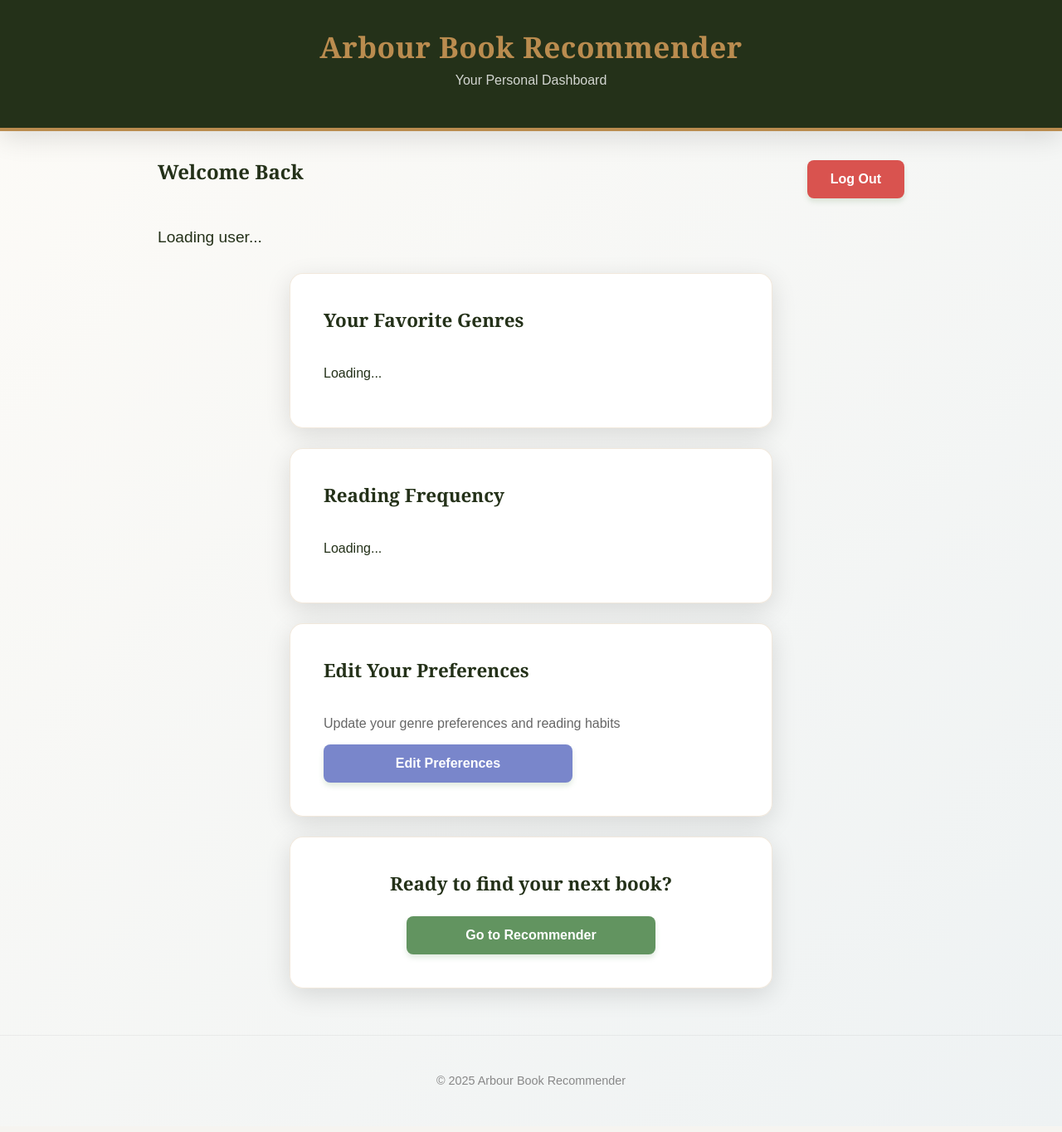
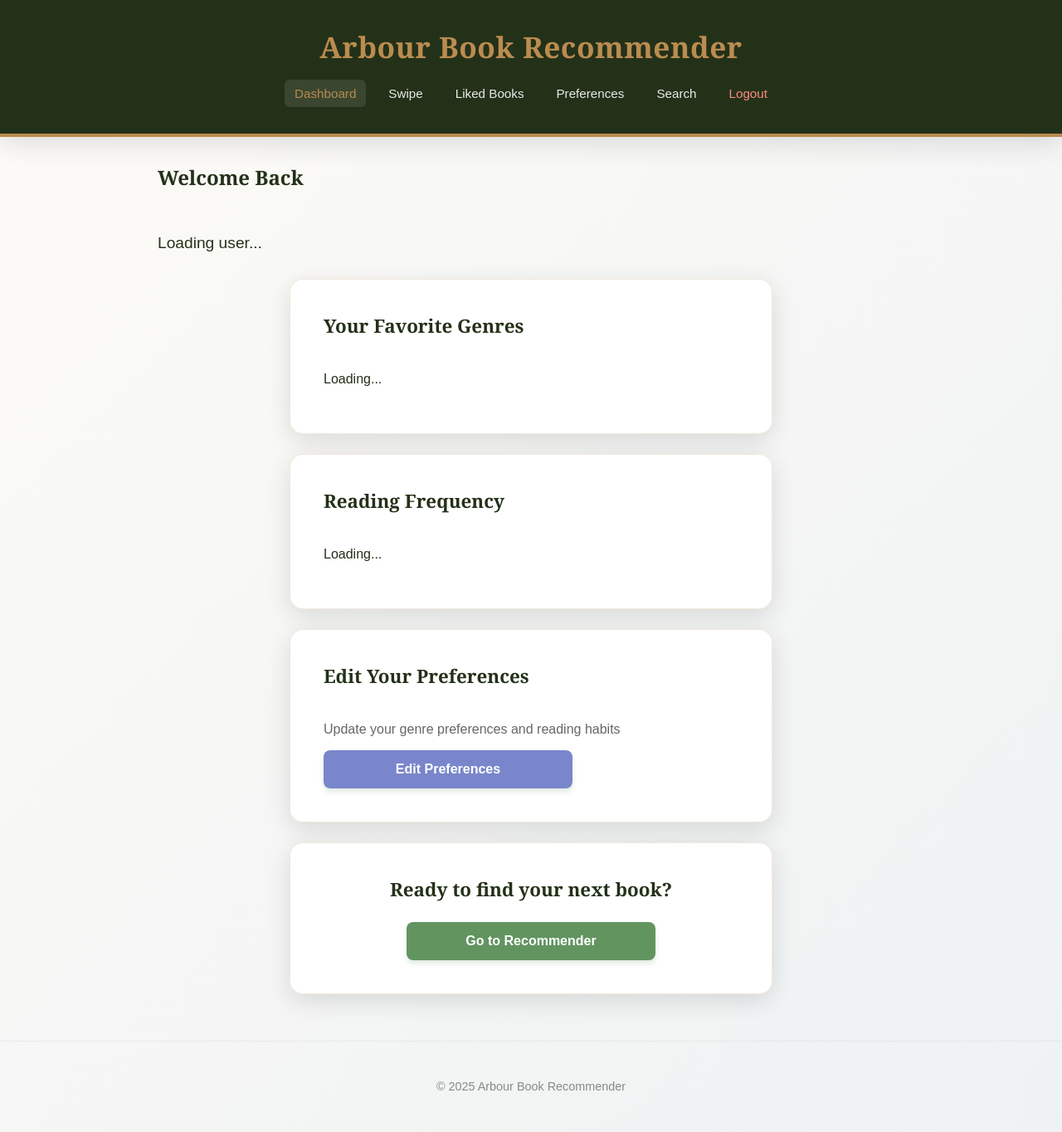
Before and after one commit to X-14/arbour-book-swiper, a Flask app: page /home in a window 1280 px wide. Shown: the whole page at 83% size. Before the commit the page ends 1307 px from the top, so only its background shows below. Run offline with Flask 3, Linux system fonts and the light colour scheme; parts of the project's set-up code (start-up, migrations or seed data) failed here and were passed over; some libraries are stand-ins or nearby versions.

Commit message:
Ensure Dashboard link is on all pages and update Explore implementation

```diff
--- a/app.py
+++ b/app.py
@@ -441,7 +441,66 @@ def search_books():
             'description': book['description']
         })
 
-    return jsonify(results), 200
+@app.route('/api/explore', methods=['GET'])
+def explore_books():
+    """
+    Get 3 recommendations that are OUTSIDE the user's preferred genres.
+    """
+    user_id = request.args.get('user_id')
+    if not user_id:
+        return jsonify([])
+
+    history_list = get_user_swipes(user_id)
+    user_prefs = get_user_preferences(user_id)
+    user_genres = user_prefs.get('genres', []) if user_prefs else []
+
+    # Normalize user genres for exclusion
+    user_genres_lower = set(g.lower() for g in user_genres)
+
+    explore_results = []
+
+    # We want high quality books (likely popular or high similarity to avg)
+    # but strictly NOT in the user's genre list.
+
+    for book_id in BOOK_DATA.index:
+        if str(book_id) in history_list:
+            continue
+
+        book = BOOK_DATA.loc[book_id]
+        book_genres_str = str(book.get('genres', '')).lower()
+
+        # Check if book intersects with ANY user genre
+        has_overlap = any(ug in book_genres_str for ug in user_genres_lower)
+
+        if not has_overlap:
+             # This book is "Different".
+             # We rank by general content popularity/similarity to ensure quality.
+             idx = BOOK_DATA.index.get_loc(book_id)
+             score = COSINE_SIM[idx].mean() # Use average similarity as a proxy for "centrality/quality"
+
+             explore_results.append((book_id, score, book))
+
+    # Sort by score descending
+    explore_results.sort(key=lambda x: x[1], reverse=True)
+
+    # Return top 3
+    final_output = []
+    for book_id, score, book in explore_results[:3]:
+        # Normalize score for display (similar to other endpoints)
+        # Explore scores are just raw cosine mean (0.0-1.0 typically low 0.1-0.3)
+        # We'll apply a visual boost for the user "Match" feeling.
+        display_score = f"{min(score * 3.0 * 100, 98.0):.1f}% Match"
+
+        final_output.append({
+            'book_id': str(book_id),
+            'title': book['title'],
+            'author': book.get('author', 'Unknown'),
+            'image_url': book['image_url'],
+            'description': book['description'],
+            'score': display_score
+        })
+
+    return jsonify(final_output), 200
 
 @app.route('/api/save_preferences', methods=['POST'])
 def save_preferences():
--- a/static/js/homepage.js
+++ b/static/js/homepage.js
@@ -56,12 +56,106 @@ onAuthStateChanged(auth, async (user) => {
 
   const data = userDoc.data();
 
-  document.getElementById("genreList").textContent =
-    data.genres ? data.genres.join(", ") : "Not set";
+  data.genres ? data.genres.join(", ") : "Not set";
 
   document.getElementById("freqInfo").textContent =
     data.frequency || "Not set";
+
+  // LOAD EXPLORE SECTION
+  loadExploreBooks(user.uid);
+
+  // Update nav link for Swipe (current page)
+  const navSwipe = document.getElementById("navSwipe");
+  if (navSwipe) navSwipe.href = `/recommendation?user_id=${user.uid}`;
 });
+
+async function loadExploreBooks(userId) {
+  try {
+    const res = await fetch(`/api/explore?user_id=${userId}`);
+    const books = await res.json();
+
+    const container = document.getElementById("exploreContainer");
+    const list = document.getElementById("exploreList");
+
+    if (books.length > 0) {
+      container.style.display = 'block';
+      list.innerHTML = books.map(book => `
+                <div style="display: flex; align-items: start; gap: 15px; margin-bottom: 20px; border-bottom: 1px solid #eee; padding-bottom: 20px; position: relative;">
+                    <img src="${book.image_url}" style="width: 80px; height: 120px; object-fit: cover; border-radius: 6px; box-shadow: 0 2px 4px rgba(0,0,0,0.1);">
+                    <div style="flex: 1;">
+                        <h4 style="margin: 0; font-size: 1.1rem;">${book.title}</h4>
+                        <p style="margin: 2px 0; font-size: 0.9rem; color: #555;">${book.author}</p>
+
+                        <p style="color: #4CAF50; font-weight: 600; font-size: 0.85rem; margin: 4px 0;">
+                            ${book.score}
+                        </p>
+
+                        <p style="margin: 8px 0; font-size: 0.85rem; color: #666; line-height: 1.4; display: -webkit-box; -webkit-line-clamp: 3; -webkit-box-orient: vertical; overflow: hidden;">
+                            ${book.description}
+                        </p>
+
+                        <button
+                            id="btn-${book.book_id}"
+                            onclick="window.handleExploreLike('${book.book_id}')"
+                            class="btn"
+                            style="margin-top: 5px; padding: 6px 12px; font-size: 0.85rem; width: auto; background-color: #2196F3;">
+                            Like Book
+                        </button>
+                    </div>
+                </div>
+            `).join('');
+    }
+  } catch (e) {
+    console.error("Error loading explore books:", e);
+  }
+}
+
+// Global Like Function for Explore Section
+window.handleExploreLike = async (bookId) => {
+  const user = auth.currentUser;
+  if (!user) return;
+
+  try {
+    const btn = document.getElementById(`btn-${bookId}`);
+    if (btn) {
+      btn.disabled = true;
+      btn.textContent = "Liking...";
+      btn.style.opacity = "0.7";
+    }
+
+    const response = await fetch('/api/swipe', {
+      method: 'POST',
+      headers: { 'Content-Type': 'application/json' },
+      body: JSON.stringify({
+        book_id: bookId,
+        action: 'like',
+        user_id: user.uid
+      })
+    });
+
+    if (response.ok) {
+      if (btn) {
+        btn.textContent = "Liked!";
+        btn.style.backgroundColor = "#4CAF50";
+        btn.style.color = "white";
+        btn.style.border = "none";
+        btn.removeAttribute("onclick");
+      }
+    } else {
+      if (btn) {
+        btn.textContent = "Error";
+        btn.style.backgroundColor = "#d9534f";
+        setTimeout(() => {
+          btn.disabled = false;
+          btn.textContent = "Like Book";
+          btn.style.backgroundColor = "#2196F3";
+        }, 2000);
+      }
+    }
+  } catch (err) {
+    console.error("Error liking book in explore:", err);
+  }
+};
 
 
 // ==========================
--- a/templates/homepage.html
+++ b/templates/homepage.html
@@ -18,7 +18,14 @@
   <header class="brand">
     <div class="brand__inner">
       <h1>Arbour Book Recommender</h1>
-      <p>Your Personal Dashboard</p>
+      <div class="nav-bar">
+        <a href="/home" class="active">Dashboard</a>
+        <a href="#" id="navSwipe">Swipe</a>
+        <a href="/liked">Liked Books</a>
+        <a href="/preferences">Preferences</a>
+        <a href="/search">Search</a>
+        <a href="#" id="logoutBtn" style="color: #ff8a80;">Logout</a>
+      </div>
     </div>
   </header>
 
@@ -26,7 +33,7 @@
     <div class="dashboard">
       <div class="topbar">
         <h2>Welcome Back</h2>
-        <button class="btn" id="logoutBtn" style="width: auto; background-color: #d9534f;">Log Out</button>
+        <!-- Logout button moved to nav-bar -->
       </div>
 
       <p class="user-info" id="userInfo">Loading user...</p>
@@ -41,6 +48,13 @@
         <h3 class="card__title" style="font-size: 1.4rem; border-bottom: none; margin-bottom: 1rem;">Reading Frequency
         </h3>
         <p id="freqInfo">Loading...</p>
+      </div>
+
+      <div class="card section" id="exploreContainer" style="display: none;">
+        <h3 class="card__title" style="font-size: 1.4rem; border-bottom: none; margin-bottom: 1rem;">Explore Something
+          New</h3>
+        <p style="margin-bottom: 15px; color: #666; font-size: 0.9rem;">Based on what you haven't read yet.</p>
+        <div id="exploreList"></div>
       </div>
 
       <div class="card section">
--- a/templates/liked.html
+++ b/templates/liked.html
@@ -16,6 +16,7 @@
         <div class="brand__inner">
             <h1>My Liked Books</h1>
             <div class="nav-bar">
+                <a href="/home">Dashboard</a>
                 <a href="/recommendation">Swipe</a>
                 <a href="/liked" class="active">Liked Books</a>
                 <a href="/preferences">Preferences</a>
--- a/templates/search.html
+++ b/templates/search.html
@@ -16,6 +16,7 @@
         <div class="brand__inner">
             <h1>Search Library</h1>
             <div class="nav-bar">
+                <a href="/home">Dashboard</a>
                 <a href="/recommendation">Swipe</a>
                 <a href="/liked">Liked Books</a>
                 <a href="/preferences">Preferences</a>
```
Also changed, not shown: static/js/preferences.js (+13 -0 lines), templates/preferences.html (+9 -2 lines).
